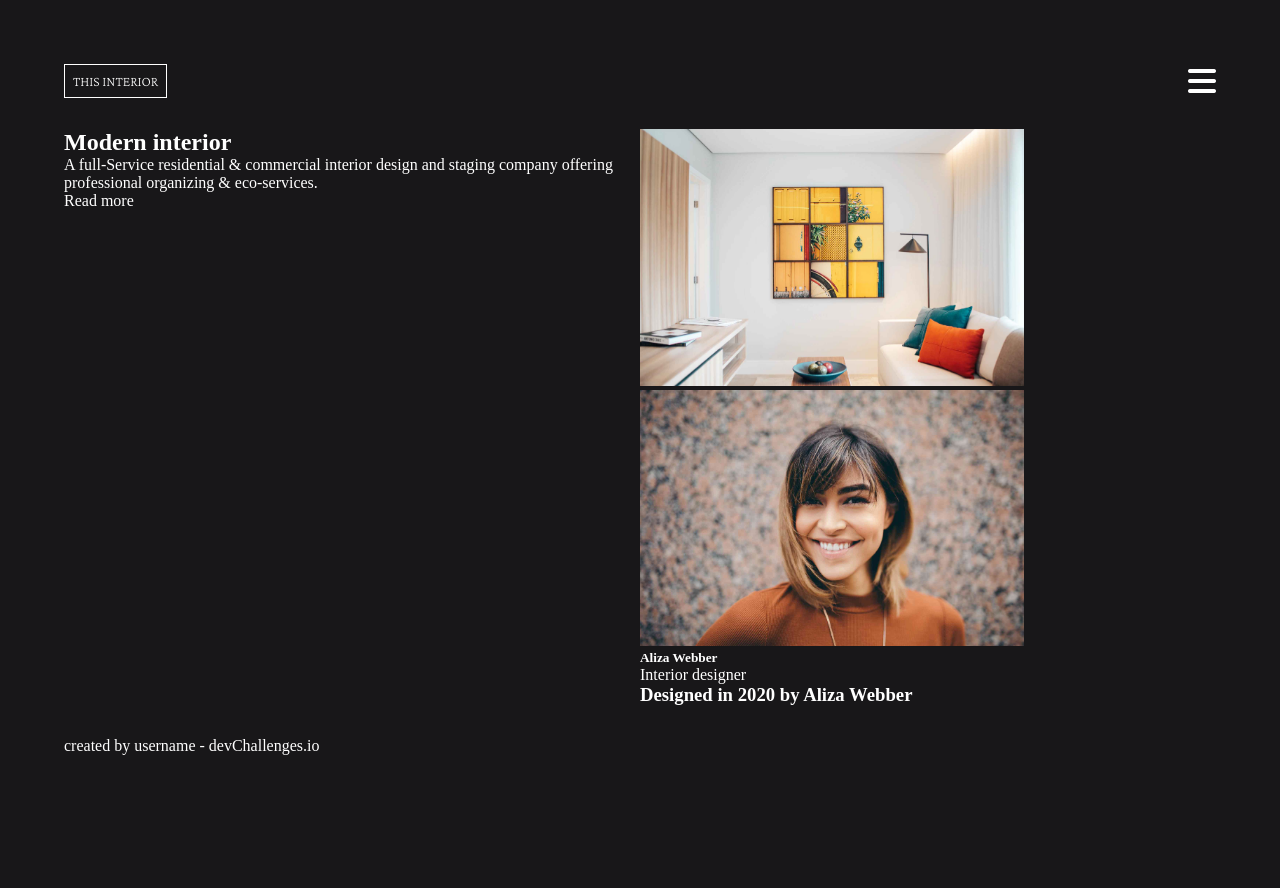
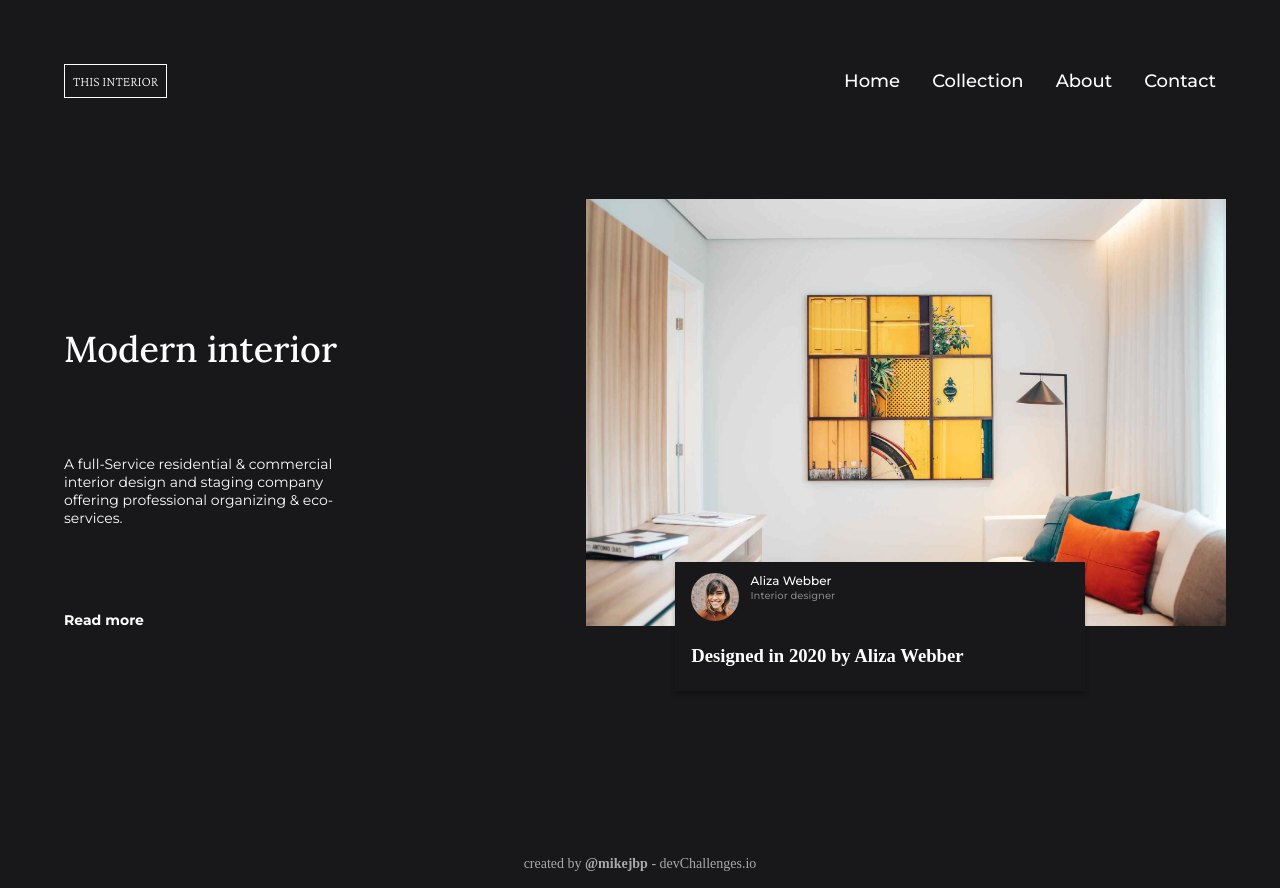
Before and after one commit to mikejbp/InteriorConsultant_Exercise, a plain HTML site: page index.html in a window 1280 px wide. Before the commit the page ends 800 px from the top, so only its background shows below. Drawn offline with nearby package versions, Linux system fonts and the light colour scheme.

Commit message:
style: Style

```diff
--- a/css/style.css
+++ b/css/style.css
@@ -18,6 +18,7 @@
 
   --dark: rgba(24, 23, 25, 1);
   --white: rgba(255, 255, 255, 1);
+  --gray: rgba(130, 130, 130, 1);
   --footer: rgba(169, 169, 169, 1);
 }
 
@@ -42,7 +43,8 @@ body {
   color: var(--white);
   padding: 5%;
   display: grid;
-  gap: 5%;
+  gap: 15%;
+  height: 100vh;
 }
 
 .header {
@@ -53,7 +55,6 @@ body {
 
 .header__div {
   border: 1px solid var(--white);
-  height: 100%;
   padding: 0.5rem;
   text-transform: uppercase;
   font-size: var(--fs-g);
@@ -70,15 +71,146 @@ body {
 }
 
 .body {
-  height: 100%;
   display: grid;
-  grid-template-columns: repeat(auto-fit, minmax(250px, 1fr));
+  gap: 20%;
+  grid-template-columns: repeat(auto-fit, minmax(245px, 1fr));
 }
 
-.body__section-img {
-  width: 30vw;
+.body__info {
+  display: grid;
+  gap: 15%;
+  justify-content: center;
+  align-content: center;
 }
 
-.art__header-pic {
-  width: 30vw;
+.body__info--title {
+  font-family: var(--ff-2);
+  font-size: var(--fs-t);
+  font-weight: var(--fw-m);
 }
+
+.body__info--text {
+  font-family: var(--ff-3);
+  font-size: var(--fs-g);
+  font-weight: var(--fw-n);
+  text-align: left;
+  width: 65%;
+}
+
+.body__info--link {
+  font-family: var(--ff-3);
+  font-size: var(--fs-g);
+  font-weight: var(--fw-b);
+}
+
+.body__view {
+  display: grid;
+  justify-content: center;
+}
+
+.body__view--img {
+  width: 90vw;
+}
+
+.body__view--art {
+  display: flex;
+  flex-direction: column;
+  gap: 1.5rem;
+  height: 100%;
+  width: clamp(300px, 65vw, 410px);
+  position: relative;
+  left: clamp(2.5rem, 7vw, 10rem);
+  top: -4rem;
+  background-color: var(--dark);
+  padding: 0.7rem 1rem;
+  padding-bottom: 1.5rem;
+  box-shadow: 0px 4px 4px rgba(0, 0, 0, 0.25);
+}
+
+.art__header {
+  display: flex;
+  gap: 3%;
+}
+
+.art__header--pic {
+  object-fit: cover;
+  width: 3rem;
+  height: 3rem;
+  border-radius: 50%;
+}
+
+.art__header---info {
+  text-align: left;
+  display: flex;
+  flex-direction: column;
+  gap: 1%;
+}
+
+.art__header--info-name {
+  font-family: var(--ff-3);
+  font-size: var(--fs-sm);
+  font-weight: var(--fw-m);
+}
+
+.art__header--info-role {
+  color: var(--gray);
+  font-family: var(--ff-3);
+  font-size: var(--fs-xs);
+  font-weight: var(--fw-m);
+}
+
+.art__text {
+  width: 80%;
+}
+
+.art__text--subtitle {
+  font-family: var(--ff-2);
+  font-size: var(--fs-lg);
+  font-weight: var(--fw-b);
+  text-align: left;
+}
+
+.footer {
+  display: flex;
+  align-items: center;
+  justify-content: center;
+  padding-bottom: 1rem;
+}
+
+.footer__text {
+  color: var(--footer);
+  font-weight: var(--fw-m);
+  font-size: var(--fs-g);
+}
+
+.footer__span {
+  font-weight: var(--fw-b);
+}
+
+@media (min-width: 680px) {
+  .header {
+    display: flex;
+    justify-content: space-between;
+    align-items: center;
+  }
+
+  .header__menu {
+    display: none;
+  }
+
+  .header__nav {
+    display: flex;
+    gap: 2rem;
+  }
+
+  .header__nav--link {
+    font-family: var(--ff-3);
+    font-weight: var(--fw-m);
+    font-size: var(--fs-lg);
+  }
+
+  .body__view--img {
+    margin-right: 10rem;
+    width: 50vw;
+  }
+}
--- a/index.html
+++ b/index.html
@@ -27,37 +27,40 @@
       <div class="header__div">This Interior</div>
       <span class="header__menu"><i class="fa-solid fa-bars fa-2x"></i></span>
       <div class="header__nav">
-        <nav class="header__div-nav">Home</nav>
-        <nav class="header__div-nav">Collection</nav>
-        <nav class="header__div-nav">About</nav>
-        <nav class="header__div-nav">Contact</nav>
+        <nav class="header__nav--link">Home</nav>
+        <nav class="header__nav--link">Collection</nav>
+        <nav class="header__nav--link">About</nav>
+        <nav class="header__nav--link">Contact</nav>
       </div>
     </header>
     <main class="body">
-      <section class="body__section">
-        <h1 class="body__section-title">Modern interior</h1>
-        <p class="body__section-text">
+      <section class="body__info">
+        <h1 class="body__info--title">Modern interior</h1>
+        <p class="body__info--text">
           A full-Service residential & commercial interior design and staging
           company offering professional organizing & eco-services.
         </p>
-        <a class="body__section-link" href="#">Read more</a>
+        <a class="body__info--link" href="#">
+          Read more
+          <i class="fa-solid fa-right-long-to-line"></i>
+        </a>
       </section>
-      <secton class="body__section">
+      <secton class="body__view">
         <img
           src="/assets/image1.webp"
           alt="interior-design"
-          class="body__section-img"
+          class="body__view--img"
         />
-        <article class="body__section-art">
+        <article class="body__view--art">
           <div class="art__header">
             <img
               src="/assets/image-2.webp"
               alt="profile-pic"
-              class="art__header-pic"
+              class="art__header--pic"
             />
-            <span class="art__header-info">
-              <h5 class="art__header-info--name">Aliza Webber</h5>
-              <p class="art__header-info--role">Interior designer</p>
+            <span class="art__header---info">
+              <h5 class="art__header--info-name">Aliza Webber</h5>
+              <p class="art__header--info-role">Interior designer</p>
             </span>
           </div>
           <div class="art__text">
@@ -67,7 +70,9 @@
       </secton>
     </main>
     <footer class="footer">
-      <p class="footer-text">created by username - devChallenges.io</p>
+      <p class="footer__text">
+        created by <span class="footer__span">@mikejbp</span> - devChallenges.io
+      </p>
     </footer>
   </body>
   <script src="js/app.js"></script>
```
